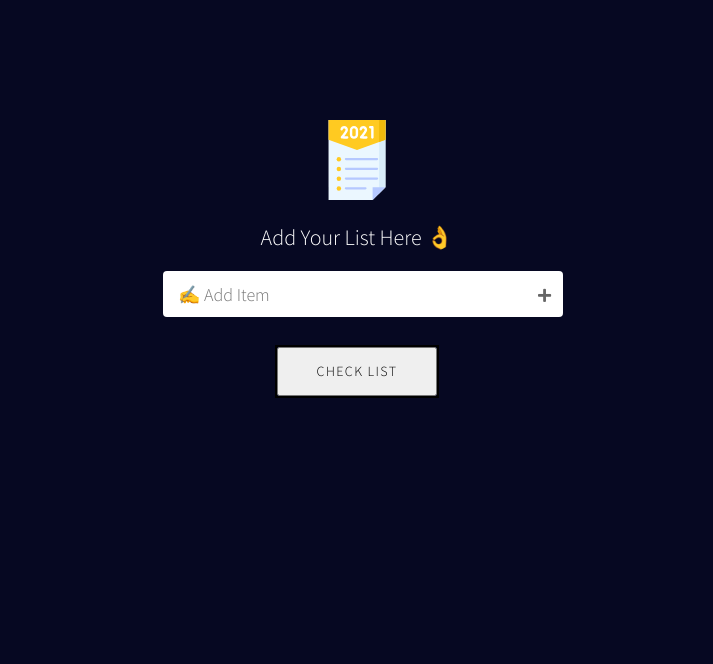
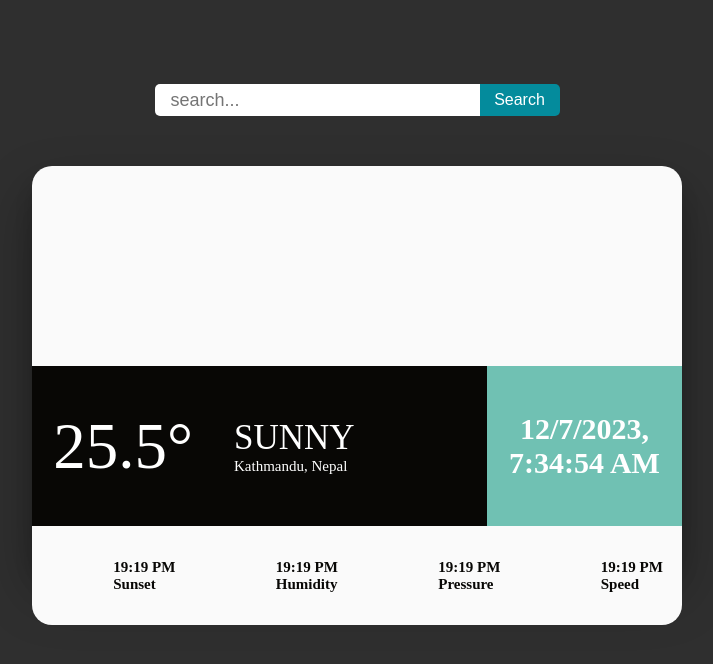
Before and after one commit to muktinathrajbanshi/restaurant, a React (Create React App) app: page / in a window 1280 px wide. Shown: the top 664 px of the page, without its empty margins (283-996 px from the left). Built offline with nearby package versions, Linux system fonts and the light colour scheme; some icons are missing.

Commit message:
weather application real project through api

```diff
--- a/src/App.js
+++ b/src/App.js
@@ -3,9 +3,10 @@ import React from 'react'
 // import UseState from './components/Hooks/useState';
 // import UseEffect from "./components/Hooks/useEffect";
 // import UseReducer from "./components/Hooks/useReducer";
-import Todo from "./components/todoreact/todo";
+// import Todo from "./components/todoreact/todo";
+import Temp from "./components/weather/temp";
 const App = () => {
-  return <Todo />;
+  return <Temp />;
 };
 
 export default App;
--- /dev/null
+++ b/src/components/weather/style.css
@@ -0,0 +1,193 @@
+@import url(https://fonts.googleapis.com/css?family=Poiret+One);
+
+@import url(https://cdnjs.cloudflare.com/ajax/libs/weather-icons/2.0.9/css/weather-icons.min.css);
+
+* {
+  margin: 0;
+  padding: 0;
+  box-sizing: border-box;
+}
+
+:root {
+  --rad: 0.7rem;
+  --dur: 0.3s;
+  --color-dark: #2f2f2f;
+  --color-light: #fff;
+  --color-brand: #57bd84;
+  --font-fam: "Lato", sans-serif;
+  --height: 5rem;
+  --btn-width: 6rem;
+  --bez: cubic-bezier(0, 0, 0.43, 1.49);
+}
+
+body {
+  background-color: #f5f5f5;
+  background: var(--color-dark);
+  height: 100vh;
+  min-height: 100vh;
+  display: grid;
+  place-items: center;
+}
+
+.widget {
+  display: flex;
+  height: 400px;
+  width: 650px;
+  flex-wrap: wrap;
+  cursor: pointer;
+  border-radius: 20px;
+  box-shadow: 0 27px 55px 0 rgba(0, 0, 0, 0.3),
+    0 17px 17px 0 rgba(0, 0, 0, 0.15);
+}
+.widget .weatherIcon {
+  flex: 1 100%;
+  height: 50%;
+  border-top-left-radius: 20px;
+  border-top-right-radius: 20px;
+  background: #fafafa;
+  font-family: weathericons;
+  display: flex;
+  align-items: center;
+  justify-content: space-around;
+  font-size: 100px;
+}
+
+.widget .weatherInfo {
+  flex: 0 0 70%;
+  height: 40%;
+  background: #080705;
+  display: flex;
+  align-items: center;
+  color: white;
+}
+.widget .weatherInfo .temperature {
+  flex: 0 0 40%;
+  width: 100%;
+  font-size: 65px;
+  display: flex;
+  justify-content: space-around;
+  margin-right: 20px;
+}
+.widget .weatherInfo .description {
+  flex: 0 60%;
+  display: flex;
+  flex-direction: column;
+  width: 100%;
+  height: 100%;
+  justify-content: center;
+}
+.widget .weatherInfo .description .weatherCondition {
+  text-transform: uppercase;
+  font-size: 35px;
+  font-weight: 100;
+}
+.widget .weatherInfo .description .place {
+  font-size: 15px;
+}
+.widget .date {
+  flex: 0 0 30%;
+  height: 40%;
+  background: #70c1b3;
+  display: flex;
+  justify-content: space-around;
+  align-items: center;
+  color: white;
+  font-size: 30px;
+  font-weight: 800;
+  text-align: center;
+}
+
+.widget .extra-temp {
+  flex: 1 100%;
+  padding: 5% 0;
+  border-bottom-left-radius: 20px;
+  border-bottom-right-radius: 20px;
+  background: #fafafa;
+  display: grid;
+  grid-template-columns: repeat(2, 1fr);
+  align-items: center;
+  font-size: 100px;
+}
+
+.widget .extra-temp p {
+  font-size: 25px;
+  font-weight: 600;
+}
+
+.temp-info-minmax,
+.weather-extra-info,
+.two-sided-section {
+  display: grid;
+  grid-template-columns: repeat(2, 1fr);
+  text-align: center;
+  align-items: center;
+  color: #70c1b3;
+  /* background-color: blanchedalmond; */
+}
+
+.widget .extra-temp .extra-info-leftside {
+  text-align: left;
+  font-weight: 600;
+  text-transform: capitalize;
+  color: #080705;
+  font-size: 15px;
+}
+
+/* input search button style  */
+
+.search {
+  width: 100%;
+  position: relative;
+  display: flex;
+  justify-content: center;
+}
+
+.searchTerm {
+  width: 50%;
+  /* border: 3px solid #00b4cc; */
+  border: none;
+  padding: 16px;
+  height: 20px;
+  border-radius: 5px 0 0 5px;
+  outline: none;
+  font-size: 18px;
+}
+
+.searchTerm:focus {
+  color: #00b4cc;
+}
+
+.searchButton {
+  width: 80px;
+  height: 32px;
+  border: none;
+  background: #048b9c;
+  text-align: center;
+  color: #fff;
+  border-radius: 0 5px 5px 0;
+  cursor: pointer;
+  font-size: 20px;
+  outline: none;
+  font-size: 16px;
+}
+
+.searchButton:hover {
+  background-color: #17b8ce;
+}
+
+.wrap {
+  display: flex;
+  justify-content: center;
+  text-align: center;
+  margin-top: -150px;
+  margin-bottom: 50px;
+}
+
+/*Resize the wrap to see the search bar change!*/
+/* .wrap {
+  width: 30%;
+  position: absolute;
+  top: 50%;
+  left: 50%;
+  transform: translate(-50%, -50%);
+} */
--- /dev/null
+++ b/src/components/weather/temp.js
@@ -0,0 +1,95 @@
+//https://api.openweathermap.org/data/2.5/weather?q=Kathmandu&appid=7e21687f1e4fdc4673ea616bd942e41b
+import React from 'react';
+import "./style.css";
+
+const Temp = () => {
+  return (
+    <>
+      <div className='wrap'>
+        <div className='search'>
+            <input
+             type="search"
+             placeholder="search..."
+             autoFocus
+             id="search"
+             className="searchTerm"
+             />
+
+            <button className="searchButton" type="button">
+                Search
+            </button>
+
+        </div>
+      </div>
+      {/* out temp card */}
+      <article className='widget'>
+        <div className='weatherIcon'>
+            <i className="wi wi-day-sunny"></i>
+        </div>
+
+        <div className="weatherInfo">
+            <div className="temperature">
+                <span>25.5&deg;</span>
+            </div>
+
+            <div className="description">
+                <div className='weatherCondition'>sunny</div>
+                <div className="place">Kathmandu, Nepal </div>
+            </div>
+        </div>
+           <div className="date">{ new Date().toLocaleString()}</div>
+
+           {/* our 4colum section */}
+           <div className="extra-temp">
+             <div className="temp-info-minmax">
+                <div className="two-sided-section">
+                    <p>
+                        <i className={"wi wi-sunset"}></i>
+                    </p>
+                    <p className="extra-info-leftside">
+                        19:19 PM <br />
+                        Sunset
+                    </p>
+                </div>
+
+                <div className="two-sided-section">
+                    <p>
+                        <i className={"wi wi-humidity"}></i>
+                    </p>
+                    <p className="extra-info-leftside">
+                        19:19 PM <br />
+                        Humidity
+                    </p>
+                </div>
+
+             </div>
+
+                <div className="weather-extra-info">
+                    <div className="two-sided-section">
+                        <p>
+                            <i className={"wi wi-rain"}></i>
+                        </p>
+                        <p className="extra-info-leftside">
+                            19:19 PM <br />
+                            Pressure
+                        </p>
+                    </div>
+                    <div className="two-sided-section">
+                        <p>
+                            <i className={"wi wi-strong-wind"}></i>
+                        </p>
+                        <p className="extra-info-leftside">
+                            19:19 PM <br />
+                            Speed
+                        </p>
+                    </div>
+
+                </div>
+
+           </div>
+      </article>
+    </>
+  );
+};
+
+export default Temp;
```
